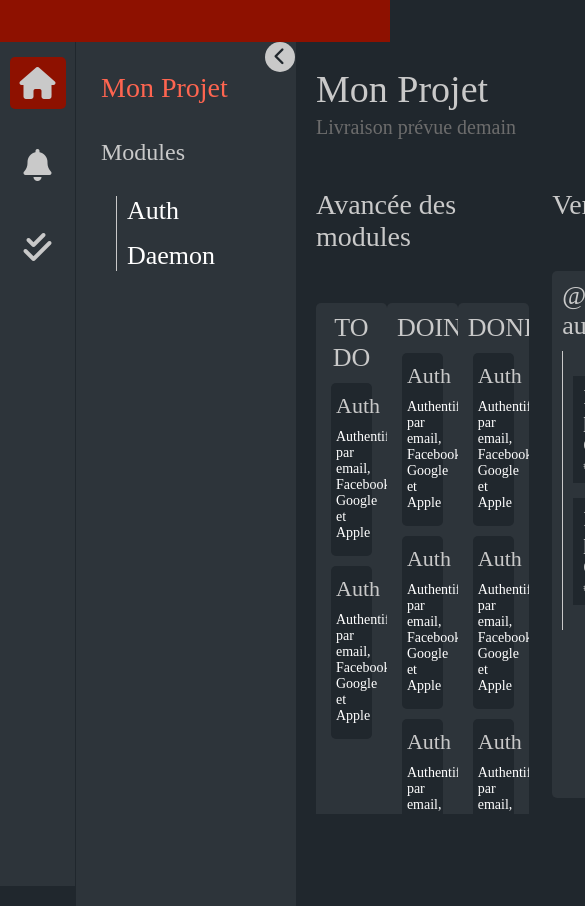
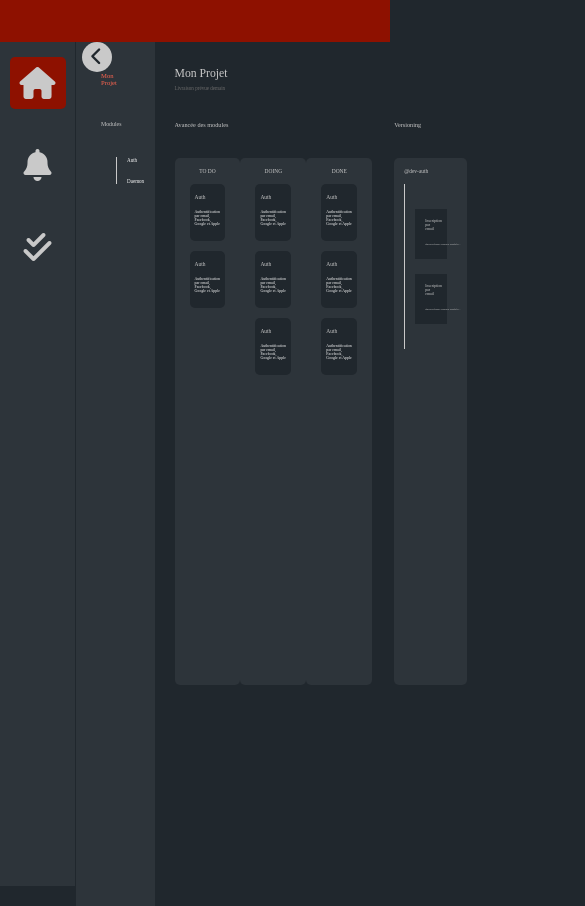
Before and after one commit to aklipfel/project-tracker, a Vue app: page /tasks in a window 390 px wide. Shown: the top 906 px of the page, 585 px wide, since content can reach past the window. Built offline with nearby package versions, Linux system fonts and the light colour scheme.

Commit message:
Responsive CSS adjustments

```diff
--- a/src/App.vue
+++ b/src/App.vue
@@ -57,7 +57,7 @@ body {
 h1 {
   color: $lightgrey;
 
-  font-size: 38px;
+  font-size: 3vw;
   font-weight: 500;
   text-align: left;
   margin-bottom: 5px;
@@ -66,14 +66,14 @@ h1 {
 
 h2 {
   color: $lightgrey;
-  margin: 50px 0px;
+  margin: 30px 0px;
   font-weight: 400;
-  font-size: 28px;
+  font-size: 1.6vw;
   text-align: left;
 }
 
 h3{
-  font-size:26px;
+  font-size:1.4vw;
   font-weight: 400;
   color:$lightgrey;
   margin:0;
@@ -84,13 +84,12 @@ h4 {
   text-align: left;
   font-weight: 400;
   margin: 0px;
-  font-size: 20px;
+  font-size: 1.3vw;
 }
 
 .grey-container{
   background-color:$darkgrey;
   border-radius:5px;
-  min-height:50px;
   padding:10px;
   overflow: hidden;
 }
--- a/src/components/Hierarchy.vue
+++ b/src/components/Hierarchy.vue
@@ -196,7 +196,7 @@ export default {
 .opened {
   background-color: $lightgrey;
   position: absolute;
-  left: 265px;
+  left: 21vw;
   i {
     color: $dark;
   }
@@ -206,7 +206,7 @@ export default {
   margin-left: 1px;
   padding: 10px;
   height: 100vh;
-  width: 200px;
+  width: 15vw;
   background-color: $darkgrey;
 
   .active {
@@ -214,12 +214,12 @@ export default {
   }
 
   h1 {
-    font-size: 28px;
+    font-size: 1.7vw;
     padding: 15px;
     color: white;
   }
   h2 {
-    font-size: 24px;
+    font-size: 1.5vw;
 
     margin: 0px;
     padding: 15px;
@@ -233,6 +233,7 @@ export default {
       margin-left: 10px;
       color: white;
       margin-top: 15px;
+      font-size:1.3vw;
     }
   }
 }
--- a/src/components/Tile.vue
+++ b/src/components/Tile.vue
@@ -24,15 +24,14 @@ export default {
 .tile {
   display: flex;
   align-items: center;
-  justify-content: space-evenly;
+  justify-content: space-between;
   width: 90%;
   padding: 10px;
   margin: 10px 0;
   border-radius: 10px;
-  height: 60px;
 
   .state {
-    font-size: 24px;
+    font-size: 1.4vw;
     font-weight: 100;
     border-radius: 10px;
     background-color: $lightred;
@@ -56,6 +55,7 @@ export default {
     justify-content: space-between;
     align-items: flex-start;
     text-align: left;
+    margin: 0px 10px;
 
     .nameonly {
       text-align: center;
@@ -63,7 +63,7 @@ export default {
 
     .descr {
       margin: 0;
-      font-size: 14px;
+      font-size: 1vw;
       max-height: 80px;
       word-wrap: none;
       overflow: hidden;
@@ -78,6 +78,8 @@ export default {
 
   .livraison {
     text-align: right;
+    margin: 0;
+    font-size: 1vw;
   }
 }
 </style>
--- a/src/components/TopBar.vue
+++ b/src/components/TopBar.vue
@@ -30,14 +30,14 @@ export default {
 
 .buttons {
   button {
-    height: 40px;
+    height: 3vw;
     margin: 0px 10px;
     min-width: 100px;
     padding: 5px;
     border: none;
     border-radius: 5px;
     color: $lightgrey;
-    font-size: 18px;
+    font-size: 1.3vw;
     i {
       margin-right: 10px;
     }
--- a/src/components/Versioning.vue
+++ b/src/components/Versioning.vue
@@ -49,14 +49,14 @@ export default {
       text-align: left;
 
       h3 {
-        font-size: 20px;
+        font-size: 1vw;
         text-align: left;
         margin: 0;
       }
 
       span {
         color: $lightgrey;
-        font-size: 10px;
+        font-size: 0.6vw;
       }
     }
   }
--- a/src/components/scrum/ScrumTableTile.vue
+++ b/src/components/scrum/ScrumTableTile.vue
@@ -26,12 +26,12 @@ export default {
 
 }
 .module-name {
-    font-size: 22px;
+    font-size: 1.4vw;
     margin: 5px 0;
   }
 
   .module-descr {
-    font-size: 14px;
+    font-size: 1vw;
     color: #fff;
     font-weight: 400;
     margin: 10px 0;
--- a/src/views/Auth.vue
+++ b/src/views/Auth.vue
@@ -54,7 +54,7 @@ export default {
     display: flex;
     justify-content: center;
     align-items: center;
-    width: 70%;
+    width: 50%;
     padding: 0;
     height: 50%;
   }
@@ -76,7 +76,7 @@ export default {
 	  height: 70%;
       h1 {
         text-align: center;
-        font-size: 30px;
+        font-size: 2.8vw;
       }
     }
   }
@@ -110,7 +110,7 @@ export default {
           margin: 10px 0;
           width: 90%;
           background-color: $lightgrey;
-          font-size: 22px;
+          font-size: 1.5vw;
         }
 
         button {
@@ -121,7 +121,7 @@ export default {
           border: none;
           border-radius: 5px;
           color: $lightgrey;
-          font-size: 18px;
+          font-size: 1.4vw;
           margin-top: 20px;
           background-color: $darkred;
         }
```
